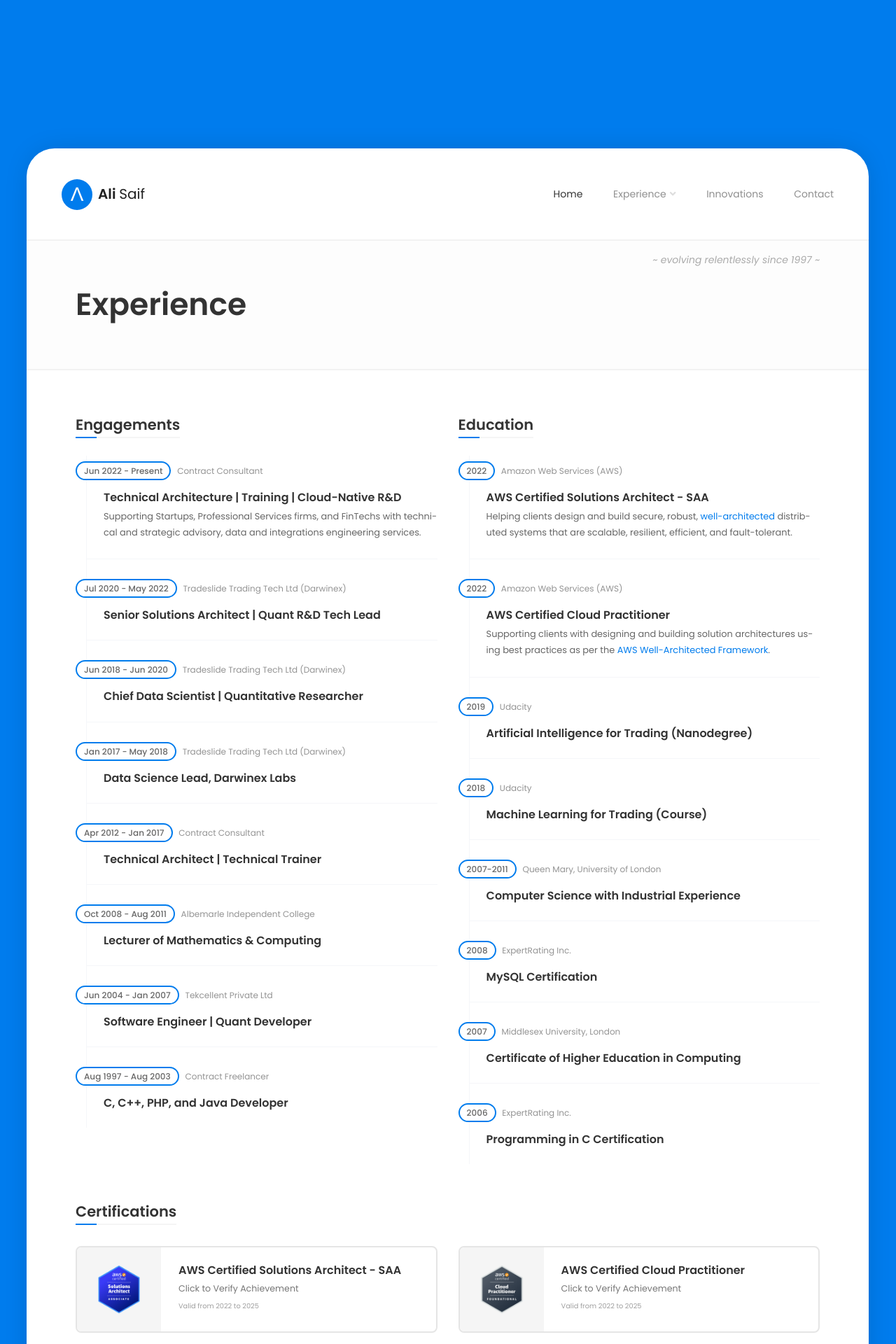
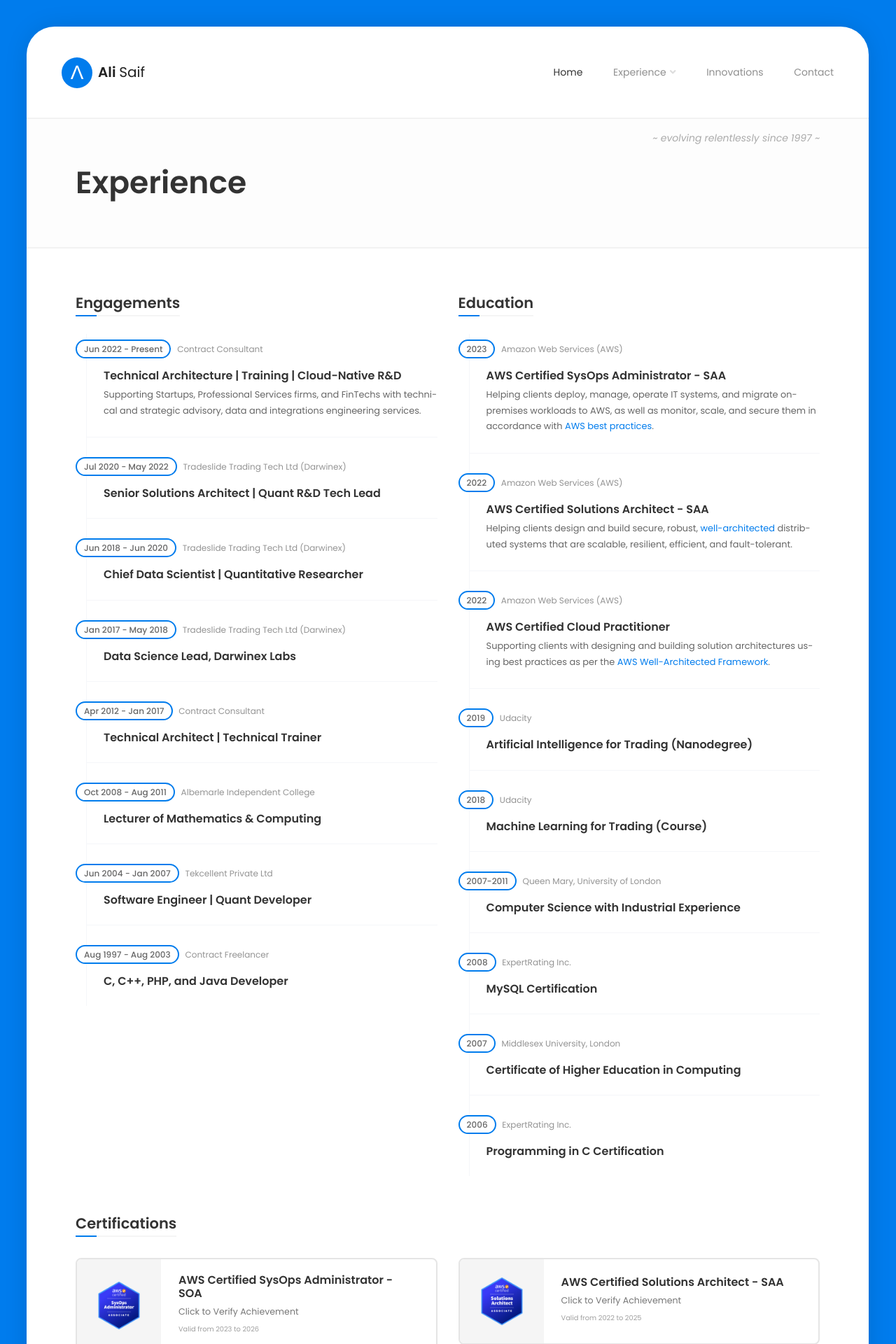
Before and after one commit to integracore2/integracore2.github.io, a Jekyll site: the page built from experience.md, in a window 1280 px wide. Shown: the top 1920 px of the page at 70% size. Built offline with Jekyll 4.4.1, drawn with Linux system fonts in a browser that asks for light colours; comment, search, counter and statistics services are not loaded.

Commit message:
updated certifications and education sections

```diff
--- a/_data/pageconfig/experience/certifications.yml
+++ b/_data/pageconfig/experience/certifications.yml
@@ -1,4 +1,10 @@
 -
+  -
+    name: AWS Certified SysOps Administrator - SOA
+    cta: Click to Verify Achievement
+    url: https://www.credly.com/users/ali.saif/badges
+    image_url: /assets/img/aws-certified-sysops-administrator-associate.png
+    validity: Valid from 2023 to 2026
   -
     name: AWS Certified Solutions Architect - SAA
     cta: Click to Verify Achievement
--- a/_data/pageconfig/experience/education.yml
+++ b/_data/pageconfig/experience/education.yml
@@ -1,4 +1,9 @@
 entries:
+  -
+    timeline: 2023
+    company: Amazon Web Services (AWS)
+    role: AWS Certified SysOps Administrator - SAA
+    description: Helping clients deploy, manage, operate IT systems, and migrate on-premises workloads to AWS, as well as monitor, scale, and secure them in accordance with <a href="https://aws.amazon.com/architecture/well-architected/" target="_blank">AWS best practices</a>.
   -
     timeline: 2022
     company: Amazon Web Services (AWS)
```
Also changed, not shown: assets/img/aws-certified-sysops-administrator-associate.png (added).
